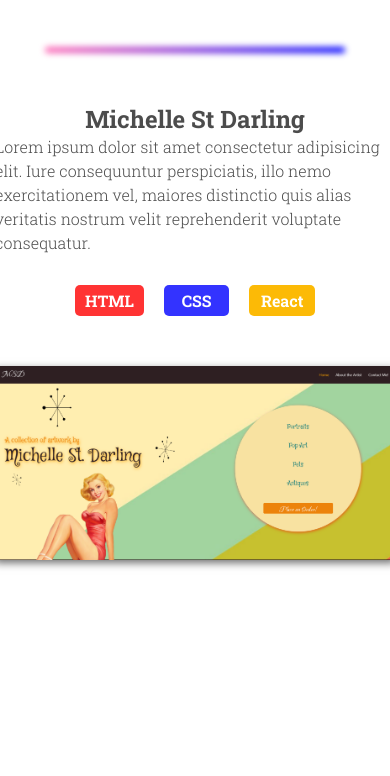
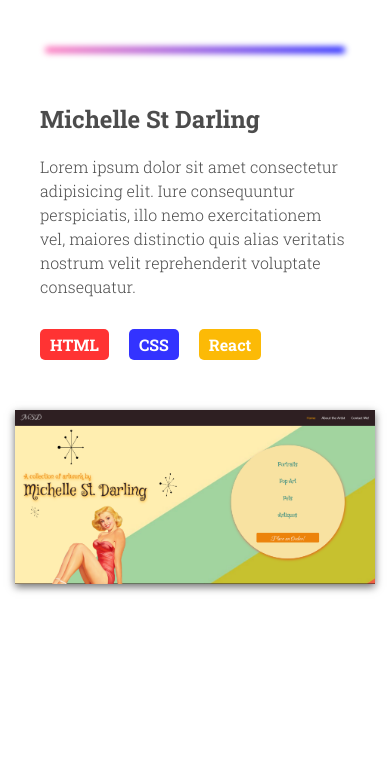
Before and after one commit to rylee816/portfolio_website, a website built with Parcel: page index.html in a window 390 px wide. Shown: the part 960-1736 px from the top of the page. Built offline with nearby package versions, Linux system fonts and the light colour scheme.

Commit message:
more styles changed in mobile media query to correct display

```diff
--- a/style.css
+++ b/style.css
@@ -462,7 +462,7 @@ align-self: center;
 }
 
 #projects .image {
-  width: 500px;
+  max-width: 500px;
   box-shadow: 0px 3px 8px rgba(0, 0, 0, 0.568);
   display: flex;
   justify-self: center;
@@ -500,7 +500,7 @@ align-self: center;
 .project-text{
 /* background: white; */
 width: 100%;
-min-width: 400px;
+/* min-width: 400px; */
 padding: 0 50px;
 justify-self: center;
 }
@@ -617,7 +617,7 @@ justify-self: center;
 
     .project-text-header {
     display: flex;
-    justify-content: center;
+    /* justify-content: center; */
     }
 
     .project-text, .project-text-header {
@@ -644,7 +644,7 @@ justify-self: center;
     }
 
     .technologies{
-      margin: auto;
+      /* margin: auto; */
     }
 
     .navbar-nav {
@@ -710,19 +710,21 @@ justify-self: center;
   @media only screen and (max-width: 1100px){
     .project {
       /* outline: 1px solid red; */
-      /* flex-direction: column; */
       width: 100vw;
       justify-content: center;
-      /* margin-bottom: 100px; */
       position: relative;
+    }
+
+    .project-text-header {
+      margin-bottom: 20px;
     }
 
     .project-text {
       grid-row: 1 / 2;
-      padding: 0;
+      padding: 0 20px;
       margin-bottom: 150px;
       justify-self: center;
-      width: 400px;
+      max-width: 350px;
       grid-column: 1 / -1;
     }
 
@@ -737,7 +739,7 @@ justify-self: center;
       justify-self: center;
       grid-column: 1 / -1;
       grid-row: 2 / 3;
-      width: 400px;
+      width: 360px;
     }
 
     #projects a {
```
